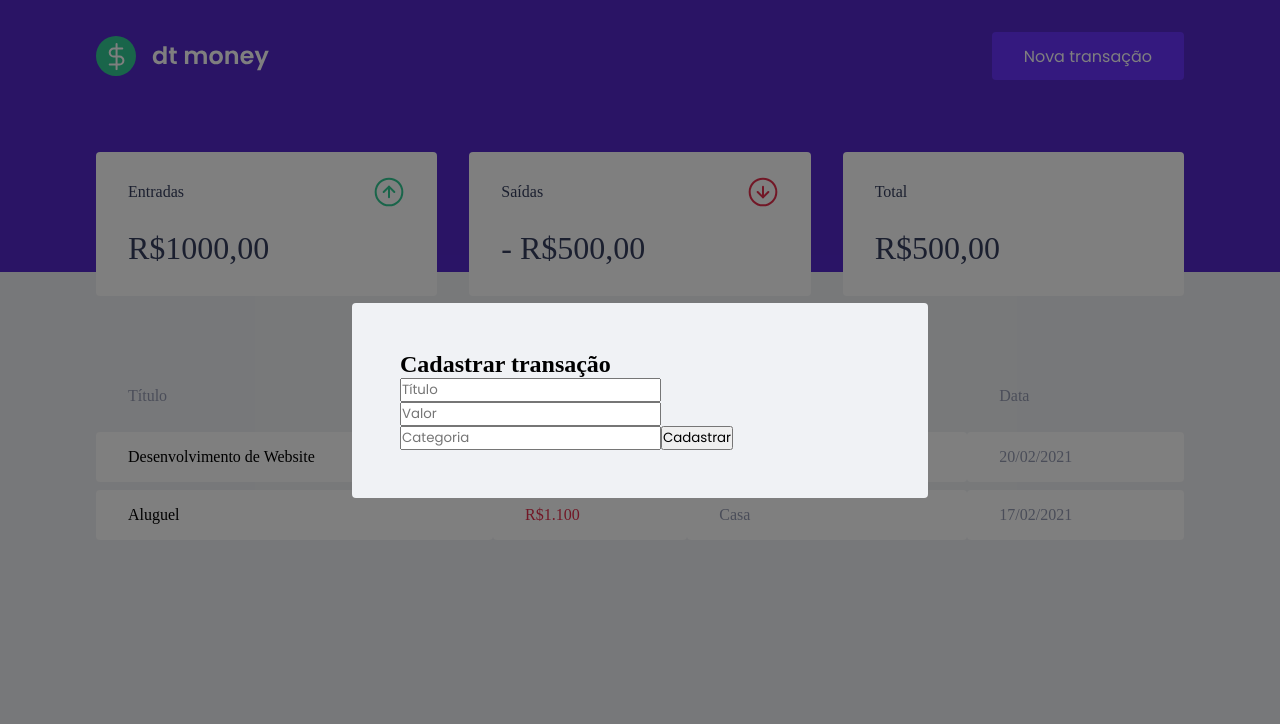
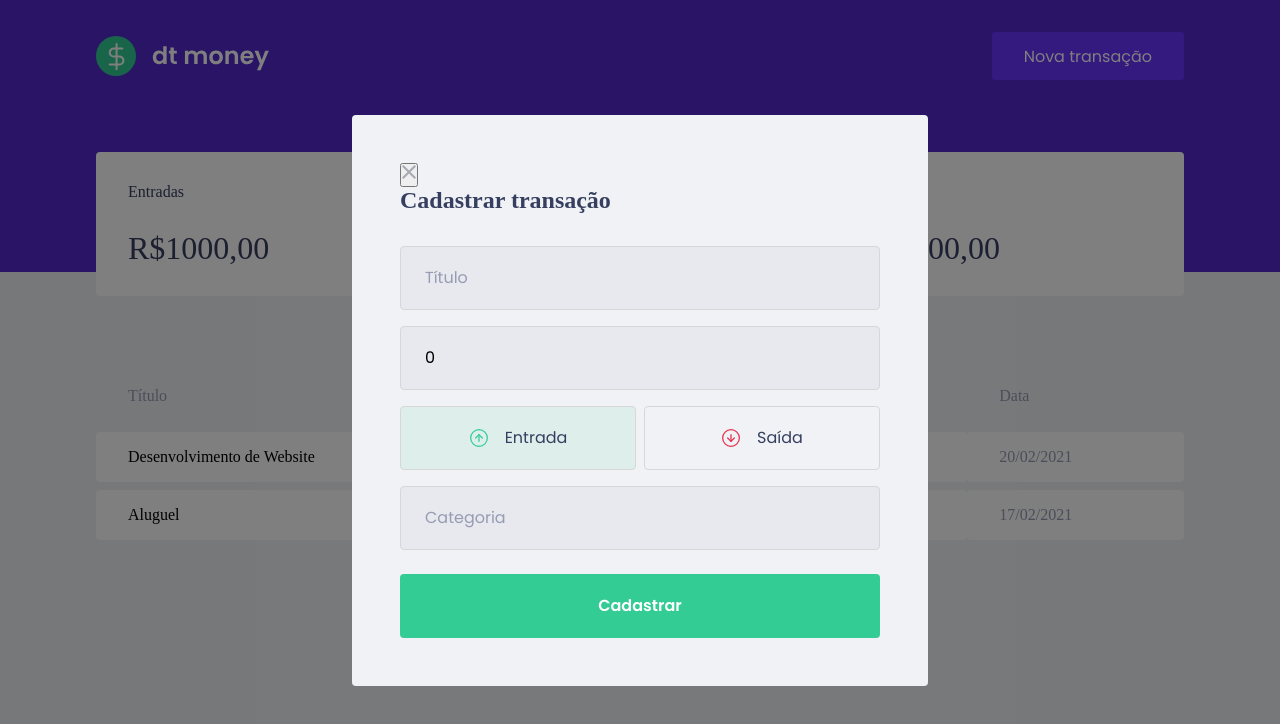
Before and after one commit to emanamoura/dtmoney, a React (Create React App) app: page / in a window 1280 px wide. Both pictures are taken after a click on the button "Nova transação". Shown: the top 724 px of the page. Built offline with nearby package versions, Linux system fonts and the light colour scheme; no server answers; what miragejs would draw is missing.

Commit message:
Refactoring form and adding functionalities

```diff
--- a/src/components/NewTransactionModal/index.tsx
+++ b/src/components/NewTransactionModal/index.tsx
@@ -1,5 +1,10 @@
 import Modal from 'react-modal';
-import { Container } from './styles';
+import incomeImg from './../../assets/income.svg';
+import outcomeImg from './../../assets/outcome.svg';
+import closeImg from './../../assets/close.svg';
+import { Container, TransactionTypeContainer , RadioBox} from './styles';
+import { FormEvent, useState } from 'react';
+import { api } from '../../services/api';
 
 interface NewTransactionModalProps {
     isOpen: boolean;
@@ -7,6 +12,25 @@
 }
 
 export function NewTransactionModal({isOpen, onRequestClose} : NewTransactionModalProps ) {
+    const[title, setTitle] = useState('');
+    const[value, setValue] = useState(0);
+    const[category, setCategory] = useState('');
+    const[type, setType] = useState('deposit');
+
+
+    function handleCreateNewTransaction(event: FormEvent) {
+        event.preventDefault();
+
+        const data = {
+            title,
+            value,
+            category,
+            type
+        }
+
+        api.post('/transactions', data)
+    }
+
     return(
         <Modal
         isOpen={isOpen}
@@ -14,11 +38,49 @@
         overlayClassName="react-modal-overlay"
         className="react-modal-content"
         >
-            <Container>
+            <button type='button' className="react-modal-close" onClick={onRequestClose}><img src={closeImg} alt="Fechar modal" /></button>
+            <Container onSubmit={handleCreateNewTransaction}>
                 <h2>Cadastrar transação</h2>
-                <input type="text" placeholder='Título'/>
-                <input type="number" placeholder='Valor'/>
-                <input type="text" placeholder='Categoria'/>
+                <input
+                    type="text"
+                    placeholder='Título'
+                    value={title}
+                    onChange={(event) => setTitle(event.target.value)}
+                />
+                <input
+                    type="number"
+                    placeholder='Valor'
+                    value={value}
+                    onChange={(event) => setValue(Number(event.target.value))}
+                    />
+
+                <TransactionTypeContainer>
+                    <RadioBox
+                        type='button'
+                        isActive={type === 'deposit'}
+                        activeColor="green"
+                        onClick={() => setType('deposit')}
+                    >
+                        <img src={incomeImg} alt="Entrada" />
+                        <span>Entrada</span>
+                    </RadioBox>
+                    <RadioBox
+                        type='button'
+                        isActive={type === 'withdraw'}
+                        activeColor="red"
+                        onClick={() => setType('withdraw')}
+                    >
+                        <img src={outcomeImg} alt="Saida" />
+                        <span>Saída</span>
+                    </RadioBox>
+                </TransactionTypeContainer>
+
+                <input
+                    type="text"
+                    placeholder='Categoria'
+                    value={category}
+                    onChange={(event) => setCategory(event.target.value)}
+                />
                 <button type="submit">Cadastrar</button>
             </Container>
         </Modal>
--- a/src/components/NewTransactionModal/styles.ts
+++ b/src/components/NewTransactionModal/styles.ts
@@ -1,5 +1,98 @@
 import styled from 'styled-components';
+import { darken, transparentize } from 'polished';
 
 export const Container = styled.form`
+    h2 {
+        color: var(--text-title);
+        font-size: 1.5rem;
+        margin-bottom: 2rem;
+    }
 
+    input {
+        width: 100%;
+        padding: 0 1.5rem;
+        height: 4rem;
+        border-radius: 0.25rem;
+
+        border: 1px solid #d7d7d7;
+        background: #e7e9ee;
+
+        font-weight: 400;
+        font-size: 1rem;
+
+        &::placeholder {
+            color: var(--text-body)
+        }
+
+        & + input {
+            margin-top: 1rem;
+        }
+    }
+
+    button[type="submit"] {
+            width: 100%;
+            padding: 0 1.5rem;
+            height: 4rem;
+            background: var(--green);
+            color: #ffffff;
+            border-radius: 0.25rem;
+            border: 0;
+            font-size: 1rem;
+            margin-top: 1.5rem;
+            font-weight: 600;
+
+            transition: filter 0.2s;
+
+            &:hover {
+                filter: brightness(0.9)
+            }
+        }
 `;
+
+export const TransactionTypeContainer = styled.div`
+    margin: 1rem 0;
+    display: grid;
+    grid-template-columns: 1fr 1fr;
+    gap: 0.5rem;
+
+`
+interface RadioBoxProps {
+    isActive: boolean;
+    activeColor: 'green' | 'red';
+}
+
+const colors = {
+    green: '#33CC95',
+    red: '#E52E4D'
+}
+
+export const RadioBox = styled.button<RadioBoxProps>`
+
+    height: 4rem;
+    border: 1px solid #d7d7d7;
+    border-radius: 0.25rem;
+
+    background: ${({isActive, activeColor }) => isActive ? transparentize(0.9, colors[activeColor]) : 'transparent'};
+
+    display: flex;
+    align-items: center;
+    justify-content: center;
+
+    transition: border-color 0.2s;
+
+    &:hover {
+        border-color: ${darken(0.1, '#d7d7d7')};
+    }
+
+    img {
+        width: 20px;
+        height: 20px;
+    }
+
+    span {
+        display: inline-block;
+        margin-left: 1rem;
+        font-size: 1rem;
+        color: var(--text-title);
+    }
+`
```
